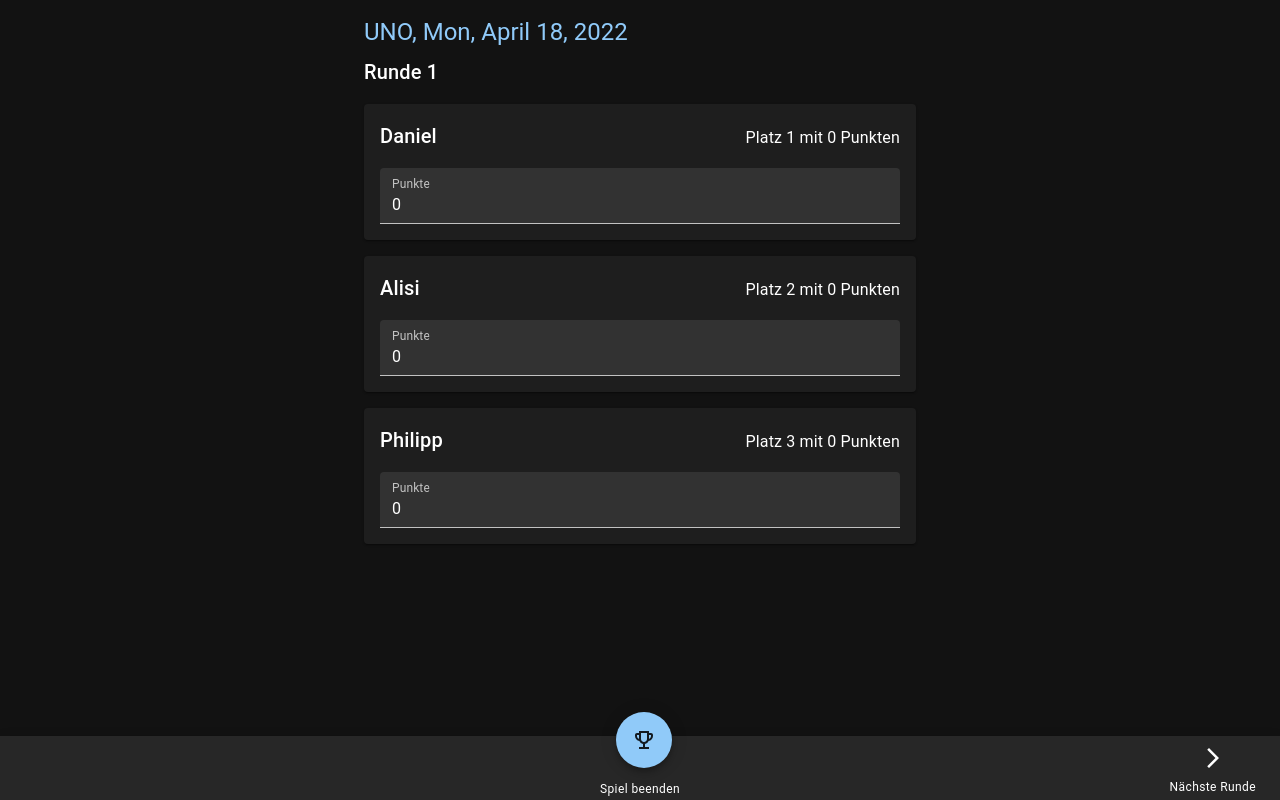
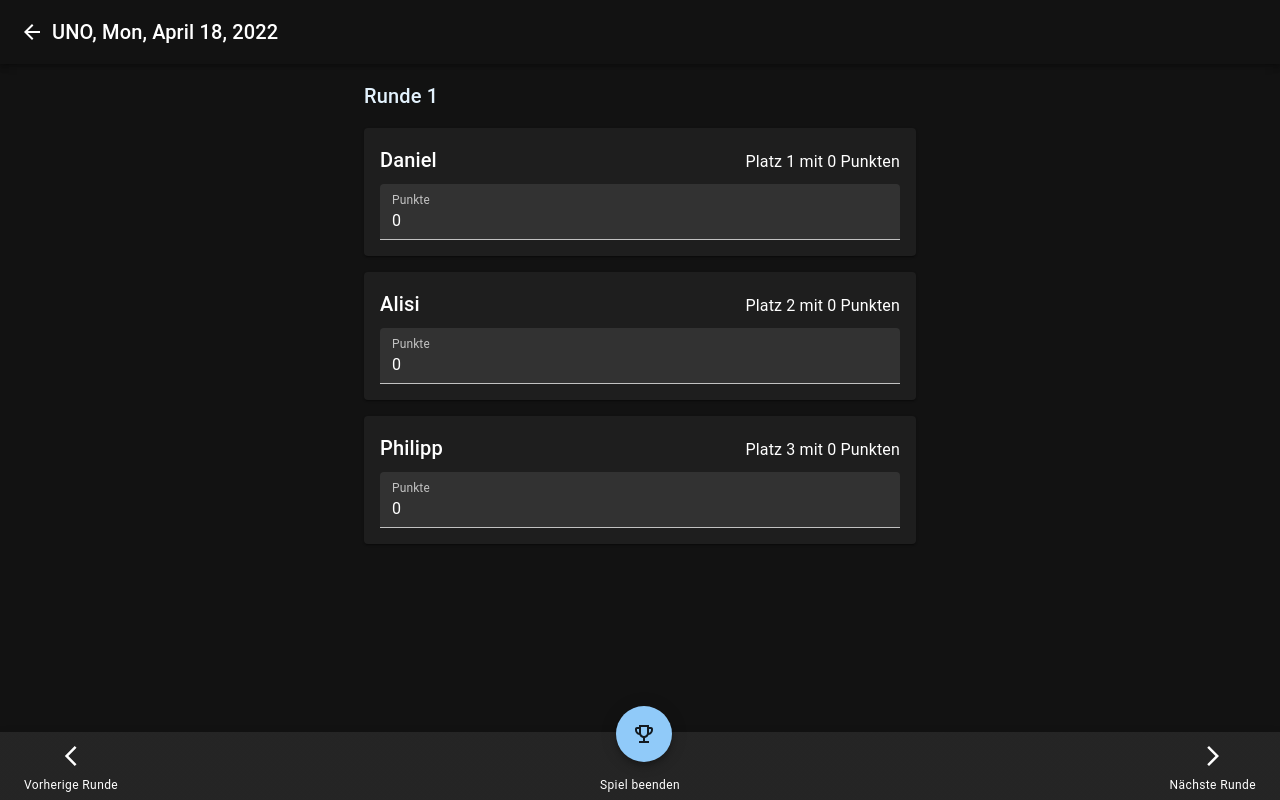
Before and after one commit to Async10/witcher, a React (Create React App) app: page / in a window 1280 px wide. Both pictures are taken after a click on the button "Neues Spiel beginnen". Built offline with nearby package versions, Linux system fonts and the light colour scheme.

Commit message:
Spieleübersicht neugestaltet

```diff
--- a/src/App.tsx
+++ b/src/App.tsx
@@ -15,15 +15,7 @@
           <Route path="/spieler" element={<Spieler />} />
           <Route
             path="/bestenliste"
-            element={
-              <div>
-                🚧🚧🚧
-                <br />
-                Sorry, die Bestenliste ist noch nicht implementiert.
-                <br />
-                🚧🚧🚧
-              </div>
-            }
+            element={<div>🚧 Under Construction 🚧</div>}
           />
         </Route>
       </Routes>
--- a/src/ui/Home/Home.tsx
+++ b/src/ui/Home/Home.tsx
@@ -23,7 +23,7 @@
         </Toolbar>
       </AppBar>
 
-      <Container component="main" sx={{ pt: 9 }} maxWidth="sm">
+      <Container component="main" sx={{ py: 9 }} maxWidth="sm">
         <Outlet />
       </Container>
 
--- /dev/null
+++ b/src/ui/Spiele/LinkCard.tsx
@@ -0,0 +1,32 @@
+import ArrowForwardOutlined from "@mui/icons-material/ArrowForwardOutlined";
+import Card from "@mui/material/Card";
+import CardActionArea from "@mui/material/CardActionArea";
+import CardContent from "@mui/material/CardContent";
+import Stack from "@mui/material/Stack";
+import Box from "@mui/system/Box";
+import React from "react";
+import { Link as RouterLink } from "react-router-dom";
+
+export type LinkCardProps = {
+  children?: React.ReactNode;
+  color?: string;
+  to: string;
+  "aria-label"?: string;
+};
+
+export default function LinkCard(props: LinkCardProps) {
+  return (
+    <Card sx={[!!props.color && { backgroundColor: props.color }]}>
+      <CardActionArea
+        component={RouterLink}
+        to={props.to}
+        aria-label={props["aria-label"]}
+      >
+        <CardContent component={Stack} direction="row" alignItems="center">
+          <Box flexGrow={1}>{props.children}</Box>
+          <ArrowForwardOutlined />
+        </CardContent>
+      </CardActionArea>
+    </Card>
+  );
+}
--- a/src/ui/Spiele/Spiel.tsx
+++ b/src/ui/Spiele/Spiel.tsx
@@ -1,24 +1,38 @@
-import Card from "@mui/material/Card";
-import CardActionArea from "@mui/material/CardActionArea";
-import CardContent from "@mui/material/CardContent";
+import blue from "@mui/material/colors/blue";
 import Typography from "@mui/material/Typography";
 import React from "react";
-import { Link as RouterLink } from "react-router-dom";
 import { istBeendet, Uno } from "../../domain/uno";
+import LinkCard from "./LinkCard";
 
-type SpielProps = {
+export type SpielProps = {
   spiel: Uno;
 };
 
-function Fortsetzen({ spiel }: SpielProps) {
-  return (
-    <Card sx={{ backgroundColor: "primary.dark" }}>
-      <CardActionArea
-        component={RouterLink}
+export default function Spiel({ spiel }: SpielProps) {
+  return istBeendet(spiel) ? (
+    <LinkCard
+      to={`siegerehrungen/${spiel.siegerehrungId}`}
+      aria-label={`Die Siegerehrung für das Spiel ${spiel.titel} anschauen`}
+    >
+      <Typography sx={{ fontsize: 14 }} color="text.secondary">
+        Zur Siegerehrung
+      </Typography>
+      <Typography variant="h6" component="div">
+        {spiel.titel}
+      </Typography>
+      <Typography sx={{ mt: 0.5 }} variant="body2" color="text.secondary">
+        {`🥇 ${spiel.spielstand[0].spieler}`}
+        {`, 🥈 ${spiel.spielstand[1].spieler}`}
+        {spiel.spielstand[2]?.spieler && `, 🥉 ${spiel.spielstand[2].spieler}`}
+        {spiel.spielstand[3]?.spieler && ", ..."}
+      </Typography>
+    </LinkCard>
+  ) : (
+    <LinkCard
       to={`/uno/${spiel.id}`}
       aria-label={`Das Spiel ${spiel.titel} fortsetzen`}
+      color={blue[800]}
     >
-        <CardContent>
       <Typography sx={{ fontsize: 14 }} color="text.secondary">
         Fortsetzen
       </Typography>
@@ -31,44 +45,6 @@
         mit {spiel.spieler.slice(0, -1).join(", ")} und{" "}
         {spiel.spieler.slice(-1)}
       </Typography>
-        </CardContent>
-      </CardActionArea>
-    </Card>
+    </LinkCard>
   );
 }
-
-function ZurSiegerehrung({ spiel }: SpielProps) {
-  return (
-    <Card>
-      <CardActionArea
-        component={RouterLink}
-        to={`siegerehrungen/${spiel.siegerehrungId}`}
-        aria-label={`Die Siegerehrung für das Spiel ${spiel.titel} anschauen`}
-      >
-        <CardContent>
-          <Typography sx={{ fontsize: 14 }} color="text.secondary">
-            Zur Siegerehrung
-          </Typography>
-          <Typography variant="h6" component="div">
-            {spiel.titel}
-          </Typography>
-          <Typography sx={{ mt: 0.5 }} variant="body2" color="text.secondary">
-            {`🥇 ${spiel.spielstand[0].spieler}`}
-            {`, 🥈 ${spiel.spielstand[1].spieler}`}
-            {spiel.spielstand[2]?.spieler &&
-              `, 🥉 ${spiel.spielstand[2].spieler}`}
-            {spiel.spielstand[3]?.spieler && ", ..."}
-          </Typography>
-        </CardContent>
-      </CardActionArea>
-    </Card>
-  );
-}
-
-export default function Spiel({ spiel }: SpielProps) {
-  return istBeendet(spiel) ? (
-    <ZurSiegerehrung spiel={spiel} />
-  ) : (
-    <Fortsetzen spiel={spiel} />
-  );
-}
--- a/src/ui/Spiele/Spiele.tsx
+++ b/src/ui/Spiele/Spiele.tsx
@@ -43,7 +43,7 @@
       <Fab
         onClick={handleErstelleSpielClick}
         aria-label="Neues Spiel beginnen"
-        sx={{ position: "absolute", bottom: 0, right: 0, mb: 11, mr: 4 }}
+        sx={{ position: "fixed", bottom: 0, right: 0, mb: 10, mr: 2 }}
       >
         <AddOutlined />
       </Fab>
--- a/src/ui/Spieler/Spieler.tsx
+++ b/src/ui/Spieler/Spieler.tsx
@@ -93,7 +93,7 @@
                     aria-label="Spieler löschen"
                     onClick={handleSpielerLoeschenClick(spieler)}
                   >
-                    <DeleteOutlined />
+                    <DeleteOutlined color="error" />
                   </IconButton>
                 }
               >
--- a/src/ui/Uno/Uno.tsx
+++ b/src/ui/Uno/Uno.tsx
@@ -1,4 +1,5 @@
 import ArrowBackIosOutlined from "@mui/icons-material/ArrowBackIosOutlined";
+import ArrowBackOutlined from "@mui/icons-material/ArrowBackOutlined";
 import ArrowForwardIosOutlined from "@mui/icons-material/ArrowForwardIosOutlined";
 import EmojiEventsOutlined from "@mui/icons-material/EmojiEventsOutlined";
 import AppBar from "@mui/material/AppBar";
@@ -13,11 +14,12 @@
 import Fab from "@mui/material/Fab";
 import IconButton from "@mui/material/IconButton";
 import Paper from "@mui/material/Paper";
+import Stack from "@mui/material/Stack";
 import TextField from "@mui/material/TextField";
 import Toolbar from "@mui/material/Toolbar";
 import Typography from "@mui/material/Typography";
 import React from "react";
-import { useNavigate, useParams } from "react-router-dom";
+import { Link as RouterLink, useNavigate, useParams } from "react-router-dom";
 import {
   useAenderePunkte,
   useBeendeSpiel,
@@ -125,7 +127,7 @@
         display="flex"
         justifyContent="space-between"
         alignItems="baseline"
-        sx={{ gap: 2, mb: 2 }}
+        sx={{ gap: 2, mb: 1 }}
       >
         <Typography variant="h6" component="h3">
           {auswertung.spieler}
@@ -137,16 +139,25 @@
 
   return (
     <>
-      <Container sx={{ mb: 10 }} maxWidth="sm">
-        <Box sx={{ my: 2 }}>
-          <Typography color="primary" variant="h5" component="h1" gutterBottom>
+      <AppBar color="transparent" position="sticky" sx={{ top: 0, left: 0 }}>
+        <Toolbar sx={{ flexWrap: "wrap", py: 1 }}>
+          <IconButton
+            edge="start"
+            aria-label="Zurück zur Spieleübersicht"
+            component={RouterLink}
+            to="/"
+          >
+            <ArrowBackOutlined />
+          </IconButton>
+          <Typography variant="h6" component="h1">
             {titel}
           </Typography>
-
-          <Typography variant="h6" component="h2" gutterBottom>
+        </Toolbar>
+      </AppBar>
+      <Container sx={{ mt: 2 }} maxWidth="sm">
+        <Typography color="primary.light" variant="h6" component="h2">
           Runde {rundennummer}
         </Typography>
-
         {spieler.map((s) => (
           <Paper component="article" key={s} sx={{ my: 2, p: 2 }}>
             {renderAuswertung(s)}
@@ -168,35 +179,32 @@
             />
           </Paper>
         ))}
-        </Box>
       </Container>
       <AppBar
         position="fixed"
         sx={{
           top: "auto",
+          left: 0,
           bottom: 0,
         }}
+        elevation={3}
+        component="footer"
       >
-        <Toolbar>
-          <Box
-            sx={{
-              display: "inline-flex",
-              flexDirection: "column",
-              visibility: uno.hatVorherigeRunde(spiel) ? "visible" : "hidden",
-            }}
-          >
+        <Toolbar sx={{ py: 0.5 }}>
+          <Stack alignItems="center">
             <IconButton onClick={handleZurueckClick} aria-labelledby="zurueck">
               <ArrowBackIosOutlined />
             </IconButton>
             <Typography id="zurueck" variant="caption">
               Vorherige Runde
             </Typography>
-          </Box>
+          </Stack>
           <Fab
             color="primary"
             sx={{
               mx: "auto",
               transform: "translateY(-50%)",
+              mt: -1,
             }}
             aria-labelledby="siegerehrung"
             onClick={handleBeendeSpielClick}
@@ -209,25 +217,23 @@
               position: "absolute",
               bottom: 0,
               left: "50%",
+              top: "auto",
               transform: "translateX(-50%)",
+              pb: 0.5,
             }}
+            component="div"
             variant="caption"
           >
             Spiel beenden
           </Typography>
-          <Box
-            sx={{
-              display: "inline-flex",
-              flexDirection: "column",
-            }}
-          >
+          <Stack alignItems="center">
             <IconButton onClick={handleWeiterClick} aria-labelledby="weiter">
               <ArrowForwardIosOutlined />
             </IconButton>
             <Typography id="weiter" variant="caption">
               Nächste Runde
             </Typography>
-          </Box>
+          </Stack>
         </Toolbar>
       </AppBar>
       <Dialog open={dialogOpen}>
```
Lines whose indentation alone changed are shown as unchanged.
